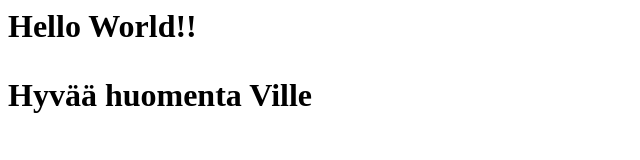
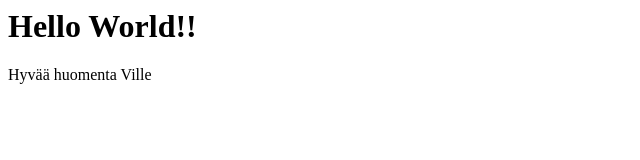
Before and after one commit to isakrai/demo, a plain HTML site: page index.html in a window 1280 px wide. Shown: the whole page, without its empty margins (0-640 px from the left). Drawn offline with Linux system fonts and the light colour scheme.

Commit message:
Update index.html

```diff
--- a/index.html
+++ b/index.html
@@ -1,2 +1,2 @@
-<H1>Hello World!!<H1>
-<P>Hyvää huomenta Ville<P>
+<H1>Hello World!!</H1>
+Hyvää huomenta Ville
```
